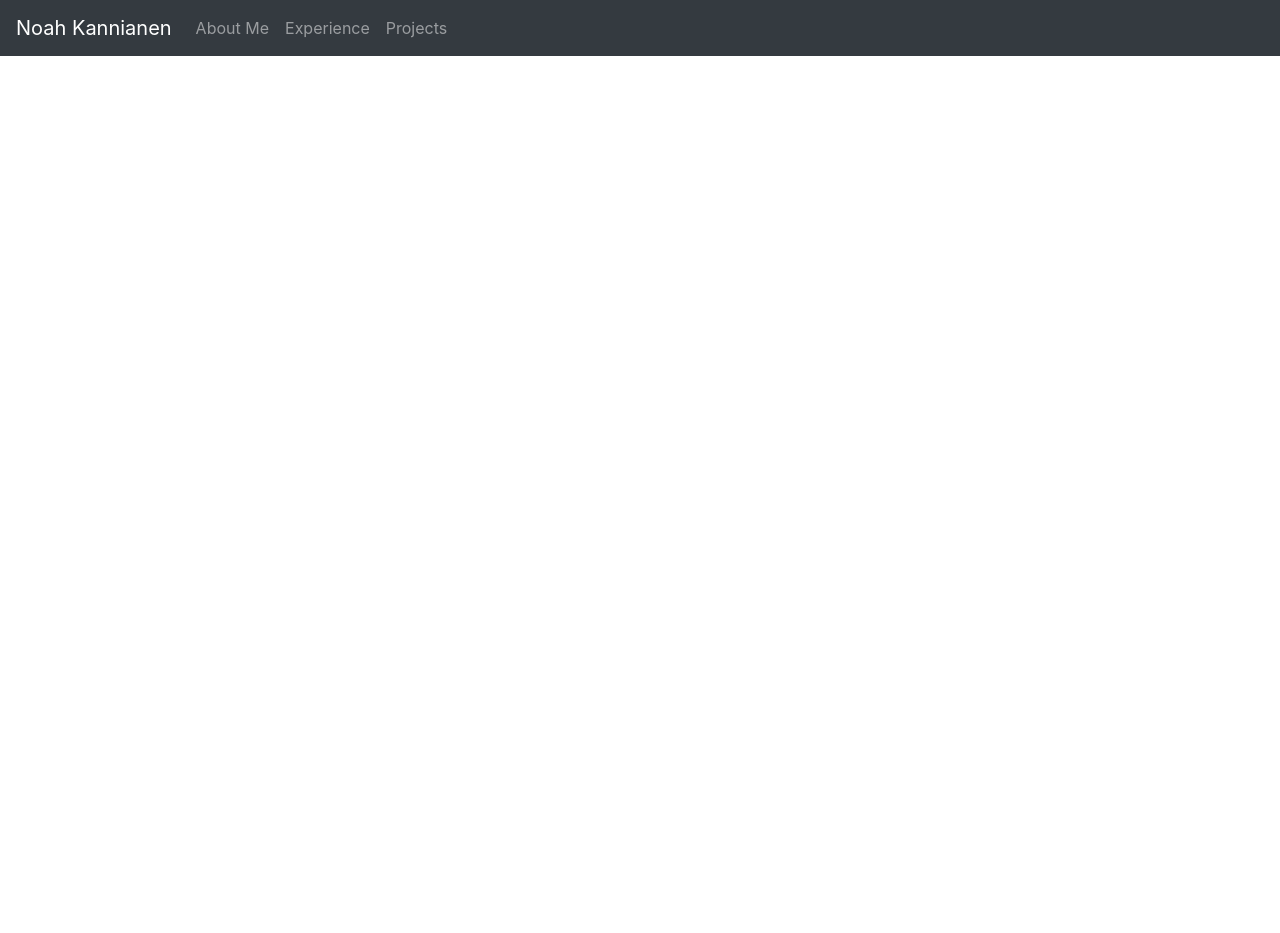
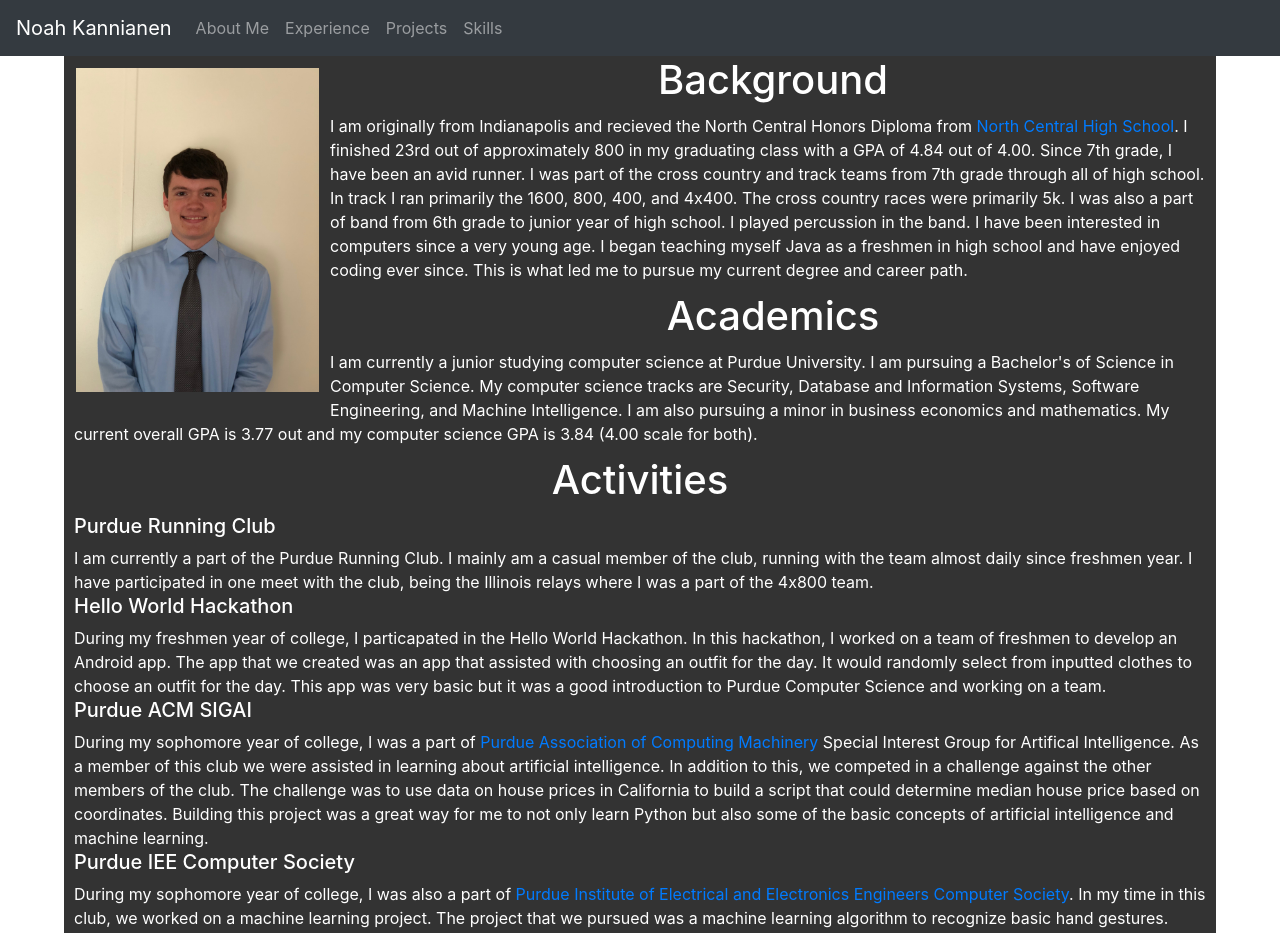
Before and after one commit to nkannian/noahkannianen, a React (Create React App) app: page /aboutme in a window 1280 px wide. Shown: the top 933 px of the page. Before the commit the page ends 800 px from the top, so only its background shows below. Built offline with nearby package versions, Linux system fonts and the light colour scheme.

Commit message:
about me completed

```diff
--- a/src/App.js
+++ b/src/App.js
@@ -7,6 +7,7 @@
 import HomeComponent from './components/home';
 import AboutMeComponent from './components/aboutMe';
 import ProjectsComponent from './components/projects';
+import SkillsComponent from './components/skills';
 
 export const history = createHistory();
 
@@ -18,6 +19,7 @@
         <Route exact path="/" component={HomeComponent} />
         <Route exact path="/aboutme" component={AboutMeComponent} />
         <Route exact path="/projects" component={ProjectsComponent} />
+        <Route exact path="/skills" component={SkillsComponent} />
       </div>
     </Router>
   );
--- a/src/common/header/HeaderComponent.jsx
+++ b/src/common/header/HeaderComponent.jsx
@@ -15,6 +15,7 @@
                         <Nav.Link href="/aboutme">About Me</Nav.Link>
                         <Nav.Link href="/experience">Experience</Nav.Link>
                         <Nav.Link href="/projects">Projects</Nav.Link>
+                        <Nav.Link href="/skills">Skills</Nav.Link>
                     </Nav>
                 </Navbar>
             </div>
--- a/src/components/aboutMe/AboutMeComponent.css
+++ b/src/components/aboutMe/AboutMeComponent.css
@@ -0,0 +1,26 @@
+.aboutMeDiv {
+    text-align: center;
+    background-repeat: no-repeat;
+    background-attachment: scroll;
+}
+
+.aboutMeContent {
+    display: inline-block;
+    background: rgba(0,0,0,.80);
+    width: 90%
+}
+
+.professionalImage {
+    float: left;
+    margin: 1%;
+}
+
+.aboutMeHeader {
+    color: white;
+}
+
+.aboutMeText {
+    color: white;
+    margin: 10px;
+    text-align: left;
+}
--- a/src/components/aboutMe/AboutMeComponent.jsx
+++ b/src/components/aboutMe/AboutMeComponent.jsx
@@ -4,8 +4,66 @@
 class AboutMeComponent extends React.Component {
     render() {
         return (
-        <div>
-
+        <div className="aboutMeDiv">
+            <div className="aboutMeContent">
+                <div className="professionalImage">
+                    <img src="professionalpic.jpeg" alt="Error pulling" width="243" height="324"></img>
+                </div>
+                <h1 className="aboutMeHeader">
+                    Background
+                </h1>
+                <div className="aboutMeText">
+                    I am originally from Indianapolis and recieved the North Central Honors Diploma from&nbsp;
+                    <a href="https://www.nchs.cc/" target="_blank" rel="noopener noreferrer">North Central High School</a>.
+                    I finished 23rd out of approximately 800 in my graduating class with a GPA of 4.84 out of 4.00.
+                    Since 7th grade, I have been an avid runner.
+                    I was part of the cross country and track teams from 7th grade through all of high school.
+                    In track I ran primarily the 1600, 800, 400, and 4x400. The cross country races were primarily 5k.
+                    I was also a part of band from 6th grade to junior year of high school.
+                    I played percussion in the band.
+                    I have been interested in computers since a very young age.
+                    I began teaching myself Java as a freshmen in high school and have enjoyed coding ever since.
+                    This is what led me to pursue my current degree and career path.
+                </div>
+                <h1 className="aboutMeHeader">
+                    Academics
+                </h1>
+                <div className="aboutMeText">
+                    I am currently a junior studying computer science at Purdue University.
+                    I am pursuing a Bachelor's of Science in Computer Science.
+                    My computer science tracks are Security, Database and Information Systems, Software Engineering, and Machine Intelligence.
+                    I am also pursuing a minor in business economics and mathematics.
+                    My current overall GPA is 3.77 out and my computer science GPA is 3.84 (4.00 scale for both).
+                </div>
+                <h1 className="aboutMeHeader">
+                    Activities
+                </h1>
+                <div className="aboutMeText">
+                    <h5>Purdue Running Club</h5>
+                    I am currently a part of the Purdue Running Club.
+                    I mainly am a casual member of the club, running with the team almost daily since freshmen year.
+                    I have participated in one meet with the club, being the Illinois relays where I was a part of the 4x800 team.
+                    <h5>Hello World Hackathon</h5>
+                    During my freshmen year of college, I particapated in the Hello World Hackathon.
+                    In this hackathon, I worked on a team of freshmen to develop an Android app.
+                    The app that we created was an app that assisted with choosing an outfit for the day.
+                    It would randomly select from inputted clothes to choose an outfit for the day.
+                    This app was very basic but it was a good introduction to Purdue Computer Science and working on a team.
+                    <h5>Purdue ACM SIGAI</h5>
+                    During my sophomore year of college, I was a part of&nbsp;
+                    <a href="https://acm.cs.purdue.edu/">Purdue Association of Computing Machinery</a> Special Interest Group for Artifical Intelligence.
+                    As a member of this club we were assisted in learning about artificial intelligence.
+                    In addition to this, we competed in a challenge against the other members of the club.
+                    The challenge was to use data on house prices in California to build a script that could determine median house price based on coordinates.
+                    Building this project was a great way for me to not only learn Python but also some of the basic concepts of artificial intelligence and machine learning.
+                    <h5>Purdue IEE Computer Society</h5>
+                    During my sophomore year of college, I was also a part of&nbsp;
+                    <a href="https://purdueieee.org/csociety/">Purdue Institute of Electrical and Electronics Engineers Computer Society</a>.
+                    In my time in this club, we worked on a machine learning project.
+                    The project that we pursued was a machine learning algorithm to recognize basic hand gestures.
+                    This, in addition to SIGAI was a really good learning experience for me as an intro to Python and machine learning.
+                </div>
+            </div>
         </div>
         )
     }
--- /dev/null
+++ b/src/components/skills/SkillsComponent.jsx
@@ -0,0 +1,15 @@
+import React from 'react';
+import './SkillsComponent.css';
+
+
+class SkillsComponent extends React.Component {
+    render() {
+        return (
+        <div>
+
+        </div>
+        )
+    }
+}
+
+export default SkillsComponent;
--- /dev/null
+++ b/src/components/skills/index.js
@@ -0,0 +1,2 @@
+import SkillsComponent from './SkillsComponent';
+export default SkillsComponent;
```
Also changed, not shown: public/professionalpic.jpeg (added), src/components/skills/SkillsComponent.css (added).
